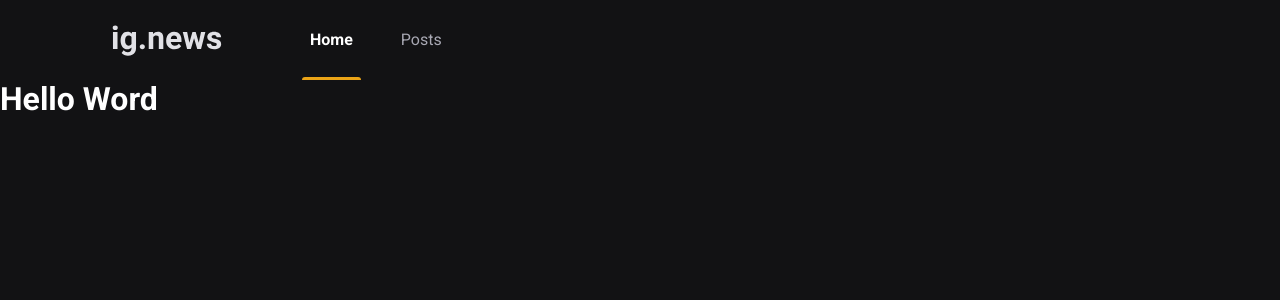
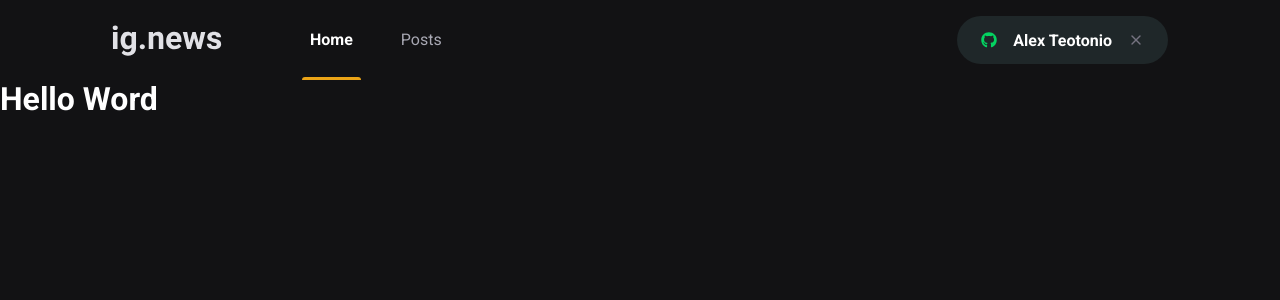
Before and after one commit to Alex-Teotonio/ignews, a Next.js app: page / in a window 1280 px wide. Shown: the top 300 px of the page. Built offline with nearby package versions, Linux system fonts and the light colour scheme.

Commit message:
Criando componente SignInButton

```diff
--- a/package.json
+++ b/package.json
@@ -11,6 +11,7 @@
     "next": "12.0.8",
     "react": "17.0.2",
     "react-dom": "17.0.2",
+    "react-icons": "^4.3.1",
     "sass": "^1.49.0"
   },
   "devDependencies": {
--- a/src/components/Header/index.tsx
+++ b/src/components/Header/index.tsx
@@ -1,3 +1,4 @@
+import { SignInButton } from '../SignInButton';
 import styles from './styles.module.scss';
 
 export function Header() {
@@ -9,6 +10,8 @@
                     <a className={styles.active}>Home</a>
                     <a>Posts</a>
                 </nav>
+
+                <SignInButton></SignInButton>
             </div>
         </header>
     );
--- a/src/components/Header/styles.module.scss
+++ b/src/components/Header/styles.module.scss
@@ -54,4 +54,8 @@
     &+a {
         margin-left: 2rem;
     }
+
+    button {
+        margin-left: auto;
+    }
 }
--- /dev/null
+++ b/src/components/SignInButton/index.tsx
@@ -0,0 +1,24 @@
+import styles from './styles.module.scss';
+
+import {FaGithub} from "react-icons/fa";
+import {FiX} from "react-icons/fi";
+
+
+export function SignInButton() {
+
+    const islogged = true;
+    return islogged ?
+        (
+            <button type="button" className={styles.signInButton}>
+                <FaGithub color='#04d361'/>
+                Alex Teotonio
+                <FiX color = "#757380" className={styles.closeIcon}></FiX>
+            </button>
+        ) :
+        (
+            <button type="button" className={styles.signInButton}>
+                <FaGithub color='#eba417'/>
+                Sign in with Github
+            </button>
+        );
+}
--- /dev/null
+++ b/src/components/SignInButton/styles.module.scss
@@ -0,0 +1,33 @@
+.signInButton{
+    height: 3rem;
+    border-radius: 3rem;
+    background: var(--gray-850);
+    border: 0;
+    padding: 0 1.5rem;
+
+    display: flex;
+    align-items: center;
+    justify-content: center;
+
+    color: var(--white);
+    font-weight: bold;
+
+    svg {
+        width: 20;
+        height: 20;
+    }
+
+    svg:first-child {
+        margin-right: 1rem;
+    }
+
+    svg.closeIcon {
+        margin-left: 1rem;
+    }
+
+    transition: filter 0.2s;
+
+    &:hover{
+        filter: brightness(0.8);
+    }
+}
--- a/src/styles/global.scss
+++ b/src/styles/global.scss
@@ -10,6 +10,7 @@
     --gray-100: #e1e1e6;
     --gray-300: #a8a8b3;
     --gray-800: #29292e;
+    --gray-850: #1f2729;
     --gray-900: #121214;
 
     --cyan-500: #61dafb;
```
Also changed, not shown: 1 other file (tests, documents, lock files or other folders).
